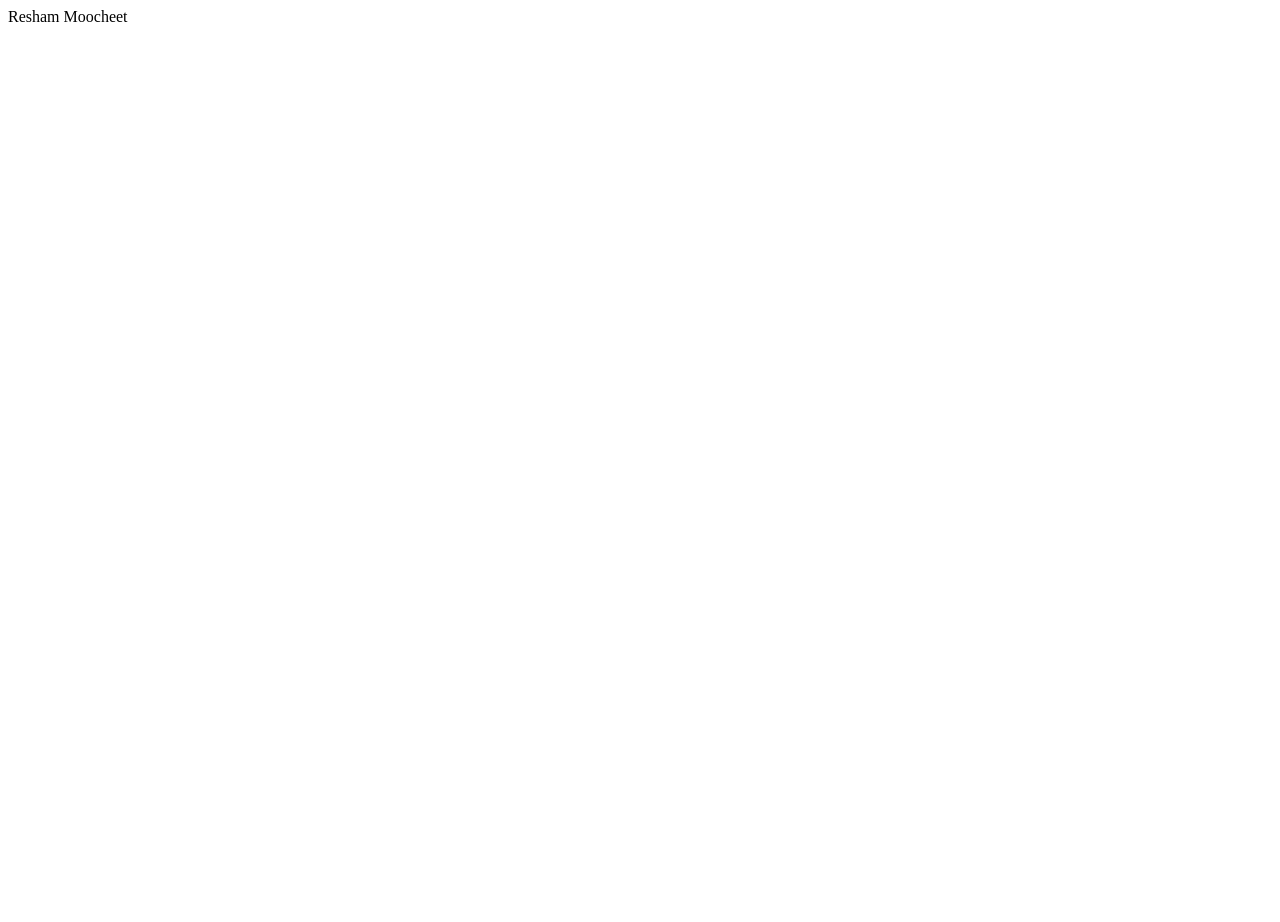
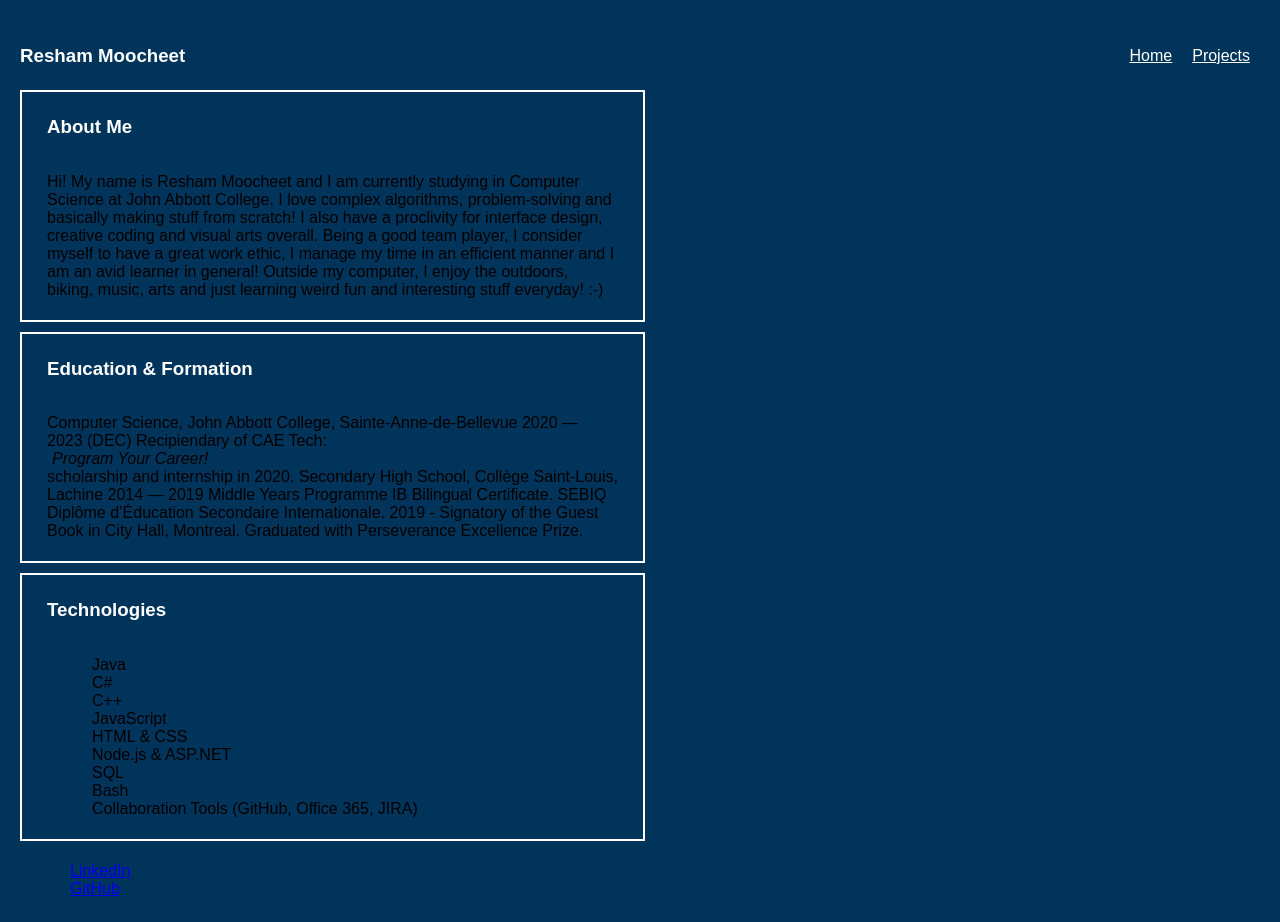
Before and after one commit to reshammoocheet/reshammoocheet.github.io, a plain HTML site: page index.html in a window 1280 px wide. Before the commit the page ends 800 px from the top, so only its background shows below. Drawn offline with Linux system fonts and the light colour scheme.

Commit message:
Portfolio started

```diff
--- a/index.html
+++ b/index.html
@@ -1,2 +1,74 @@
-<index
-<h1>Resham Moocheet</h1>
+<!DOCTYPE html>
+<html lang="en">
+
+<head>
+    <meta charset="UTF-8">
+    <meta http-equiv="X-UA-Compatible" content="IE=edge">
+    <meta name="viewport" content="width=device-width, initial-scale=1.0">
+    <title style="visibility: hidden;">Portfolio</title>
+    <link rel="stylesheet" href="styles.css">
+    <script src="main.js" defer></script>
+</head>
+
+<body>
+    <div class="nav-bar">
+        <h3 class="header">Resham Moocheet</h3>
+        <ul class="header-nav">
+            <li><a href="./index.html">Home</a></li>
+            <li><a href="./projects.html">Projects</a></li>
+        </ul>
+    </div>
+    <div class="body">
+        <div class="about-me">
+            <h3 class="subtitle">About Me</h3>
+            <p class="content">
+                Hi! My name is Resham Moocheet and I am currently studying in Computer Science at John Abbott College.
+                I love complex algorithms, problem-solving and basically making stuff from scratch! I also have a
+                proclivity
+                for interface design, creative coding and visual arts overall. Being a good team player, I consider
+                myself
+                to have a great work ethic, I manage my time in an efficient manner and I am an avid learner in general!
+                Outside
+                my computer, I enjoy the outdoors, biking, music, arts and just learning weird fun and interesting stuff
+                everyday! :-)
+            </p>
+        </div>
+        <div class="education">
+            <h3 class="subtitle">Education & Formation</h3>
+            <p class="content">
+                Computer Science, John Abbott College, Sainte-Anne-de-Bellevue
+                2020 — 2023 (DEC)
+                Recipiendary of CAE Tech: <i>Program Your Career!</i> scholarship and internship in 2020.
+
+                Secondary High School, Collège Saint-Louis, Lachine
+                2014 — 2019
+                Middle Years Programme IB Bilingual Certificate.
+                SEBIQ Diplôme d’Éducation Secondaire Internationale.
+                2019 - Signatory of the Guest Book in City Hall, Montreal.
+                Graduated with Perseverance Excellence Prize.
+            </p>
+        </div>
+        <div class="technologies">
+            <h3 class="subtitle">Technologies</h3>
+            <ul class="content">
+                <li>Java</li>
+                <li>C#</li>
+                <li>C++</li>
+                <li>JavaScript</li>
+                <li>HTML & CSS</li>
+                <li>Node.js & ASP.NET</li>
+                <li>SQL</li>
+                <li>Bash</li>
+                <li>Collaboration Tools (GitHub, Office 365, JIRA)</li>
+            </ul>
+        </div>
+    </div>
+    <div class="footer">
+        <ul class="footer-nav">
+            <li><a href="https://www.linkedin.com/in/resham-moocheet/">LinkedIn</a></li>
+            <li><a href="https://github.com/reshammoocheet">GitHub</a></li>
+        </ul>
+    </div>
+</body>
+
+</html>
--- /dev/null
+++ b/styles.css
@@ -0,0 +1,74 @@
+* {
+    box-sizing: border-box;
+    display: flex;
+    flex-direction: column;
+    margin-left: 5px;
+    margin-right: 5px;
+    background-color: #01345B;
+    font-family: Arial, Helvetica, sans-serif;
+}
+
+h3 {
+    color: white;
+}
+
+.nav-bar {
+    display: flex;
+    flex-direction: row;
+    justify-content: space-between;
+    align-items: center;
+}
+
+.nav-bar li a {
+    color: white;
+}
+
+.nav-bar .header {
+}
+
+.nav-bar ul {
+    display: flex;
+    flex-direction: row;
+}
+
+.nav-bar ul li{
+    display: flex;
+}
+
+div.body {
+    display: flex;
+}
+
+.about-me {
+    border-width: 2px;
+    border-style: solid;
+    border-color: white;
+    width: 50%;
+    align-self: flex-start;
+    padding: 5px;
+    margin: 5px;
+    padding-left: 20px;
+    padding-right: 20px;
+}
+
+.education {
+    border-width: 2px;
+    border-style: solid;
+    border-color: white;
+    width: 50%;
+    padding: 5px;
+    margin: 5px;
+    padding-left: 20px;
+    padding-right: 20px;
+}
+
+.technologies {
+    border-width: 2px;
+    border-style: solid;
+    border-color: white;
+    width: 50%;
+    padding: 5px;
+    margin: 5px;
+    padding-left: 20px;
+    padding-right: 20px;
+}
```
Also changed, not shown: main.js (added), projects.html (added).
